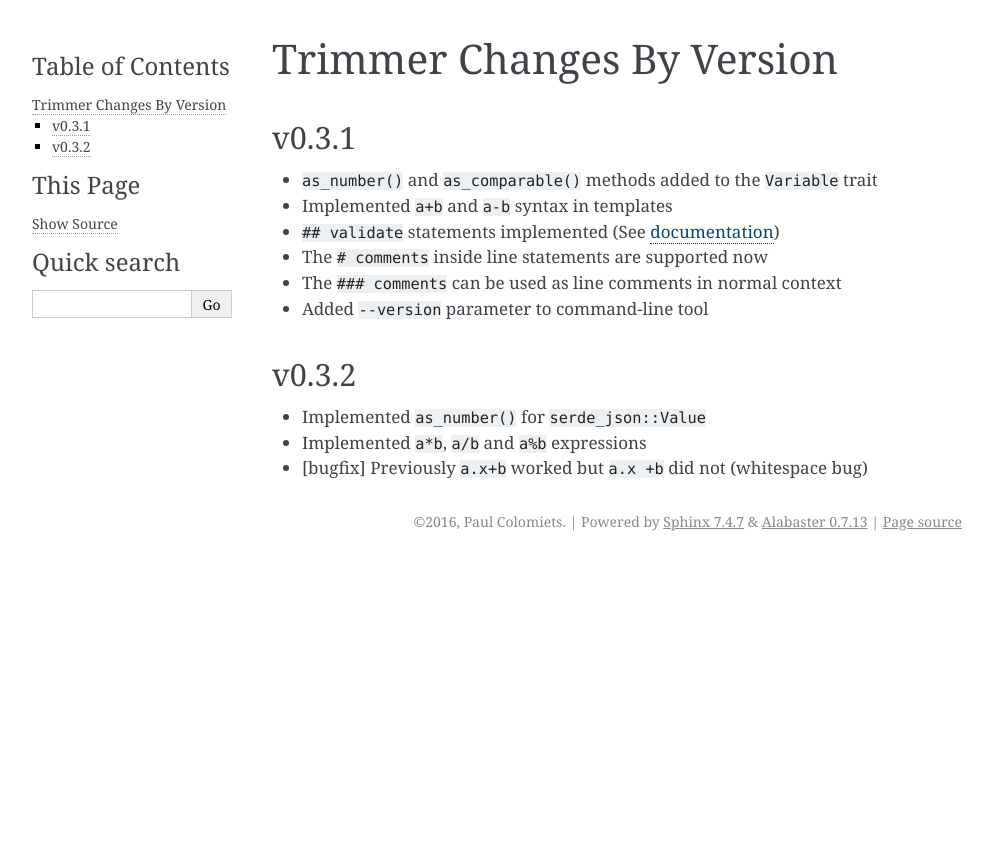
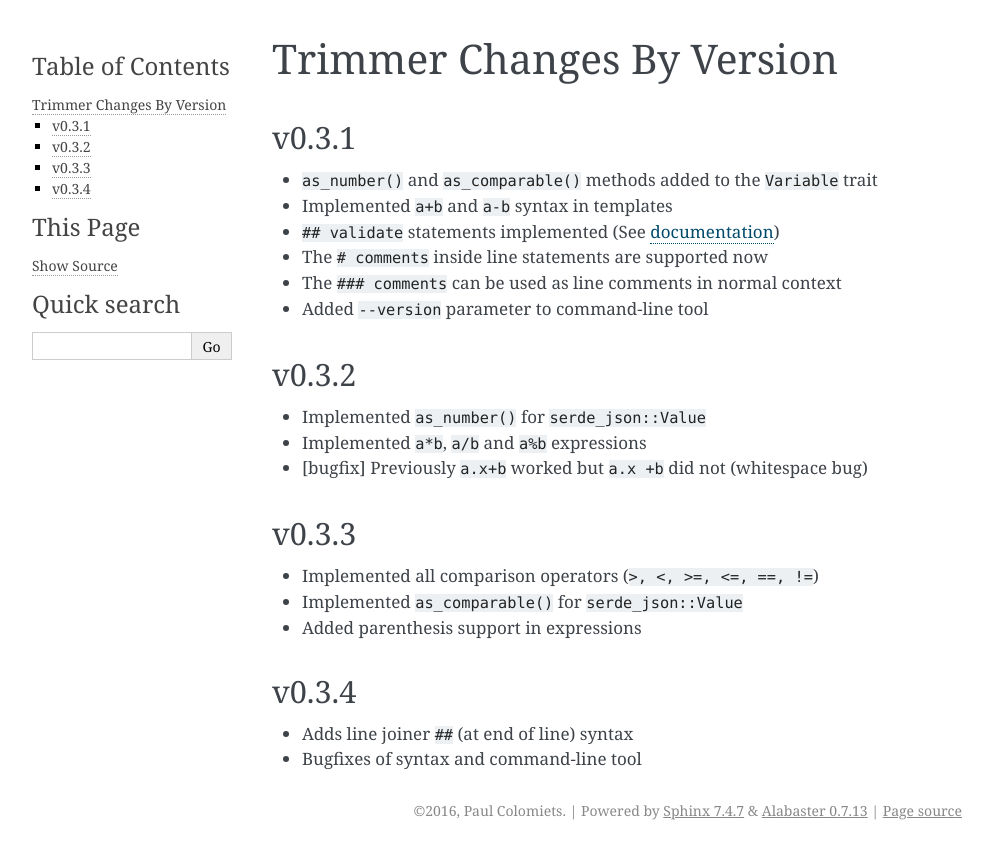
Before and after one commit to tailhook/trimmer, a Sphinx documentation site: the page built from doc/changelog.rst, in a window 1280 px wide. Shown: the top 859 px of the page, without its empty margins (148-1141 px from the left). Built offline with Sphinx 7.4.7, drawn with Linux system fonts in a browser that asks for light colours.

Commit message:
Update changelog

```diff
--- a/doc/changelog.rst
+++ b/doc/changelog.rst
@@ -1,6 +1,7 @@
 ==========================
 Trimmer Changes By Version
 ==========================
+
 
 .. _changelog-v0.3.1:
 
@@ -15,6 +16,7 @@ v0.3.1
 * The ``### comments`` can be used as line comments in normal context
 * Added ``--version`` parameter to command-line tool
 
+
 .. _changelog-v0.3.2:
 
 v0.3.2
@@ -23,3 +25,22 @@ v0.3.2
 * Implemented ``as_number()`` for ``serde_json::Value``
 * Implemented ``a*b``, ``a/b`` and ``a%b`` expressions
 * [bugfix] Previously ``a.x+b`` worked but ``a.x +b`` did not (whitespace bug)
+
+
+.. _changelog-v0.3.3:
+
+v0.3.3
+======
+
+* Implemented all comparison operators (``>, <, >=, <=, ==, !=``)
+* Implemented ``as_comparable()`` for ``serde_json::Value``
+* Added parenthesis support in expressions
+
+
+.. _changelog-v0.3.4:
+
+v0.3.4
+======
+
+* Adds line joiner ``##`` (at end of line) syntax
+* Bugfixes of syntax and command-line tool
```
